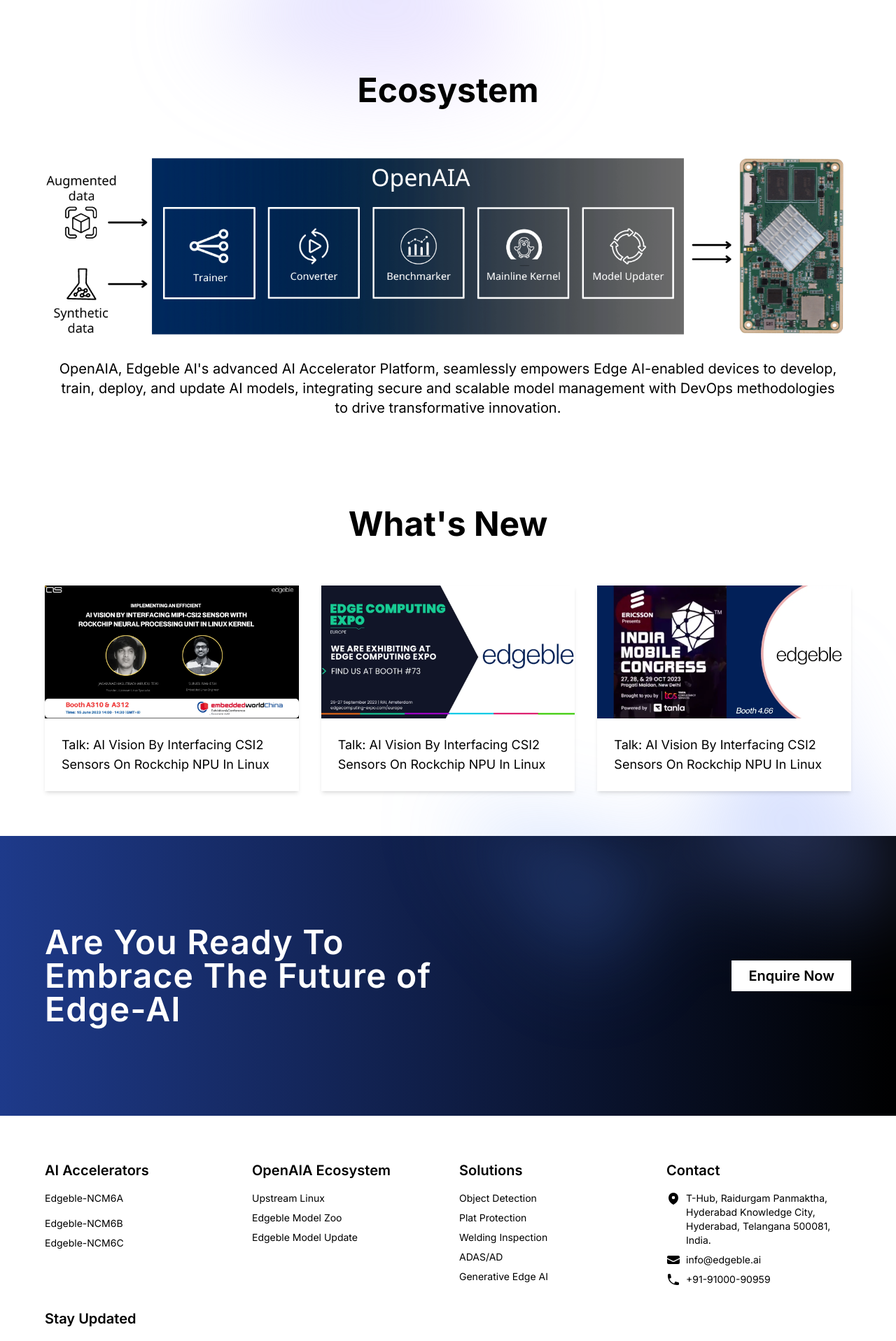
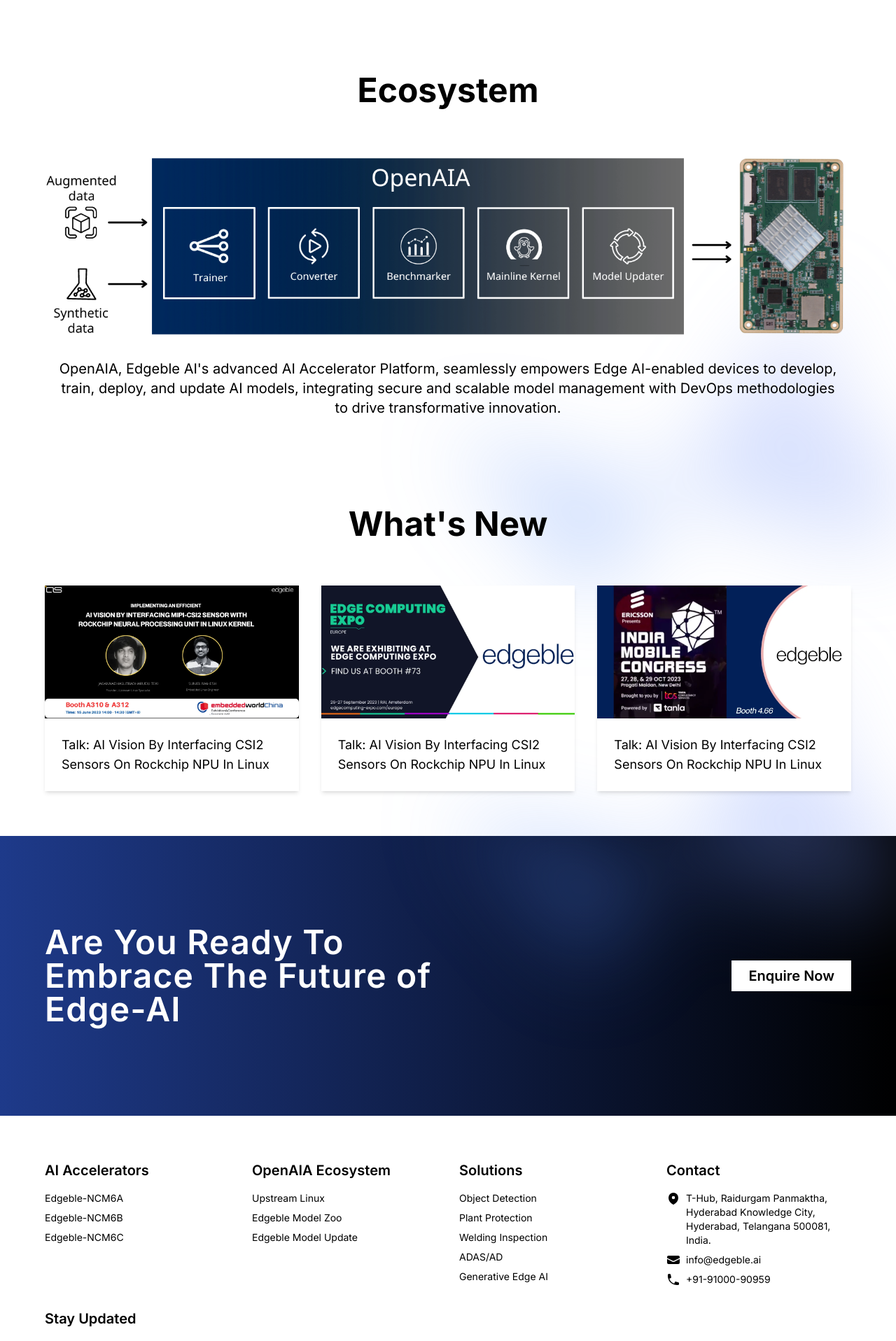
Before and after one commit to edgeble/edgeble, a Next.js app: page / in a window 1280 px wide. Shown: the part 1967-3884 px from the top of the page at 70% size. Built offline with nearby package versions, Linux system fonts and the light colour scheme.

Commit message:
corrections

```diff
--- a/app/page.tsx
+++ b/app/page.tsx
@@ -82,9 +82,12 @@ export default function Home() {
                     <p className="text-sm md:text-lg xl:text-xl 2xl:text-2xl text-center px-4">
                         OpenAIA, Edgeble AI&apos;s advanced AI Accelerator Platform, seamlessly empowers Edge AI-enabled devices to develop, train, deploy, and update AI models, integrating secure and scalable model management with DevOps methodologies to drive transformative innovation.
                     </p>
-                    <div className="rotate-90 absolute inset-x-0 -top-40 -z-10 transform-gpu overflow-hidden blur-3xl sm:-top-80" aria-hidden="true">
+                    <div
+                        className="rotate-30 absolute inset-x-0 top-[calc(100%-13rem)] -z-10 transform-gpu overflow-hidden blur-3xl sm:top-[calc(100%-30rem)]"
+                        aria-hidden="true"
+                    >
                         <div
-                            className="relative left-[calc(50%-11rem)] aspect-[1155/678] w-[36.125rem] -translate-x-1/2 rotate-[30deg] bg-gradient-to-tr from-blue-500 to-purple-300 opacity-30 sm:left-[calc(50%-30rem)] sm:w-[72.1875rem]"
+                            className="relative left-[calc(50%+3rem)] aspect-[1155/678] w-[36.125rem] -translate-x-1/2 bg-gradient-to-tr from-blue-500 to-purple-300 opacity-30 sm:left-[calc(50%+36rem)] sm:w-[72.1875rem]"
                             style={{
                                 clipPath:
                                     "polygon(74.1% 44.1%, 100% 61.6%, 97.5% 26.9%, 85.5% 0.1%, 80.7% 2%, 72.5% 32.5%, 60.2% 62.4%, 52.4% 68.1%, 47.5% 58.3%, 45.2% 34.5%, 27.5% 76.7%, 0.1% 64.9%, 17.9% 100%, 27.6% 76.8%, 76.1% 97.7%, 74.1% 44.1%)",
@@ -154,7 +157,7 @@ export default function Home() {
                         <a className="text-grey-700 hover:text-blue-900 hover:underline cursor-pointer text-sm 2xl:text-lg">
                             Edgeble-NCM6A
                         </a>
-                        <a className="text-grey-700 hover:text-blue-900 hover:underline cursor-pointer text-sm 2xl:text-lg mt-2">
+                        <a className="text-grey-700 hover:text-blue-900 hover:underline cursor-pointer text-sm 2xl:text-lg">
                             Edgeble-NCM6B
                         </a>
                         <a className="text-grey-700 hover:text-blue-900 hover:underline cursor-pointer text-sm 2xl:text-lg">Edgeble-NCM6C</a>
@@ -168,7 +171,7 @@ export default function Home() {
                     <div className="flex-1 flex flex-col gap-2 min-w-48">
                         <p className="text-xl 2xl:text-3xl font-semibold mb-2">Solutions</p>
                         <a className="text-grey-700 hover:text-blue-900 hover:underline cursor-pointer text-sm 2xl:text-lg">Object Detection</a>
-                        <a className="text-grey-700 hover:text-blue-900 hover:underline cursor-pointer text-sm 2xl:text-lg">Plat Protection</a>
+                        <a className="text-grey-700 hover:text-blue-900 hover:underline cursor-pointer text-sm 2xl:text-lg">Plant Protection</a>
                         <a className="text-grey-700 hover:text-blue-900 hover:underline cursor-pointer text-sm 2xl:text-lg">Welding Inspection</a>
                         <a className="text-grey-700 hover:text-blue-900 hover:underline cursor-pointer text-sm 2xl:text-lg">ADAS/AD</a>
                         <a className="text-grey-700 hover:text-blue-900 hover:underline cursor-pointer text-sm 2xl:text-lg">Generative Edge AI</a>
```
